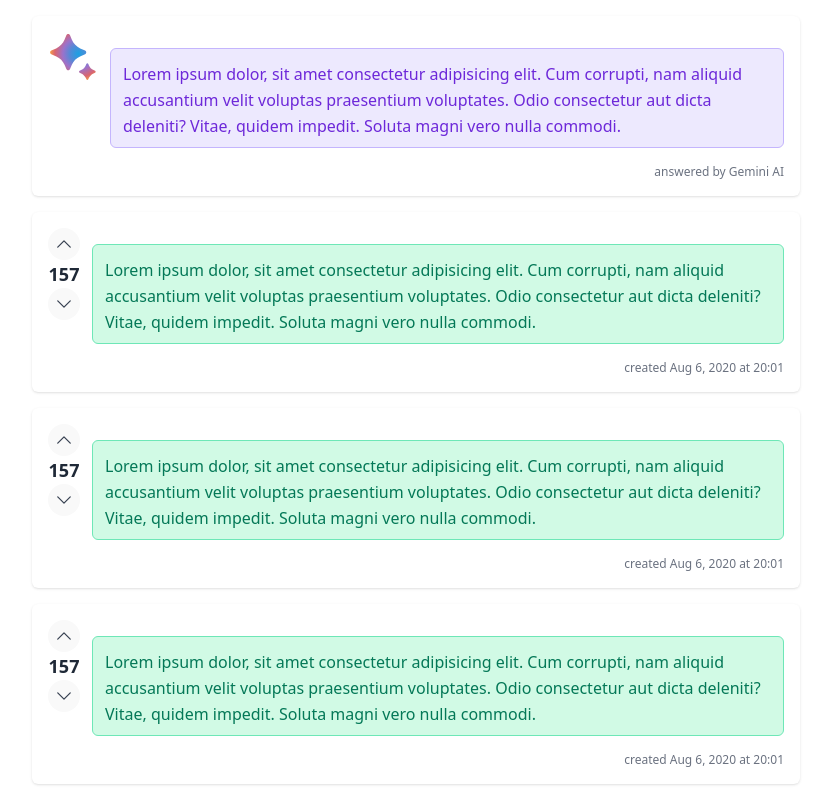
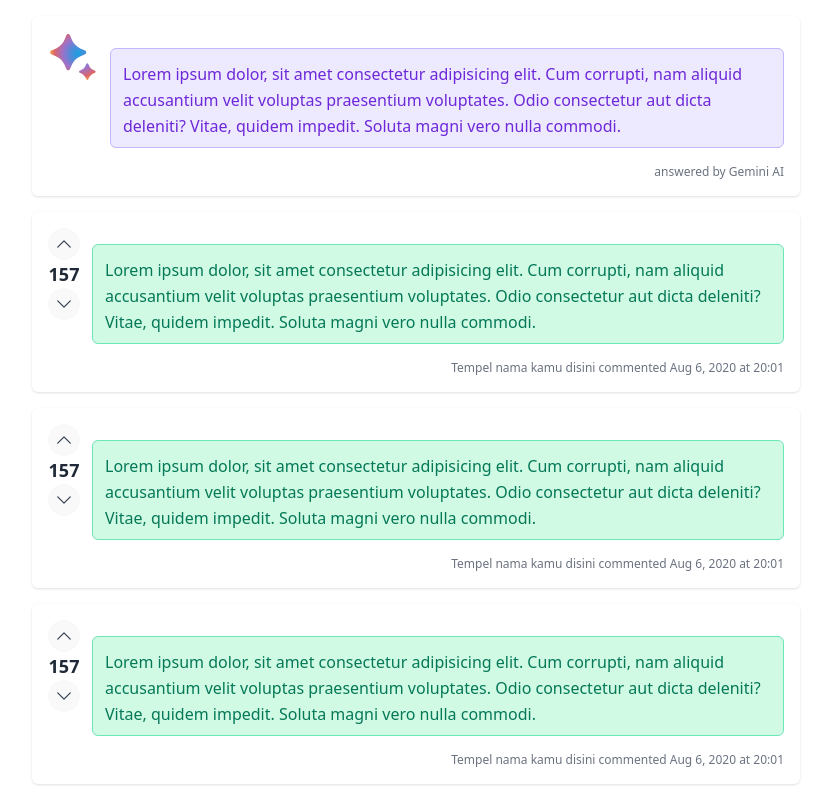
Before and after one commit to techsolve-group-project/client, a React (Vite) app: page /questions/1 in a window 1280 px wide. Shown: the part 614-1414 px from the top of the page, without its empty margins (224-1054 px from the left). Built offline with nearby package versions, Linux system fonts and the light colour scheme.

Commit message:
feat: Update CommentCard to display user's name in the comment

```diff
--- a/src/components/CommentCard.jsx
+++ b/src/components/CommentCard.jsx
@@ -50,7 +50,7 @@ export default function CommentCard() {
         <div className="flex items-center space-x-4">
           <div className="text-right">
             <p className="text-xs">
-              created{" "}
+              Tempel nama kamu disini commented{" "}
               <time dateTime="2020-08-06T20:01:00">Aug 6, 2020 at 20:01</time>
             </p>
             <div className="flex items-center"></div>
```
